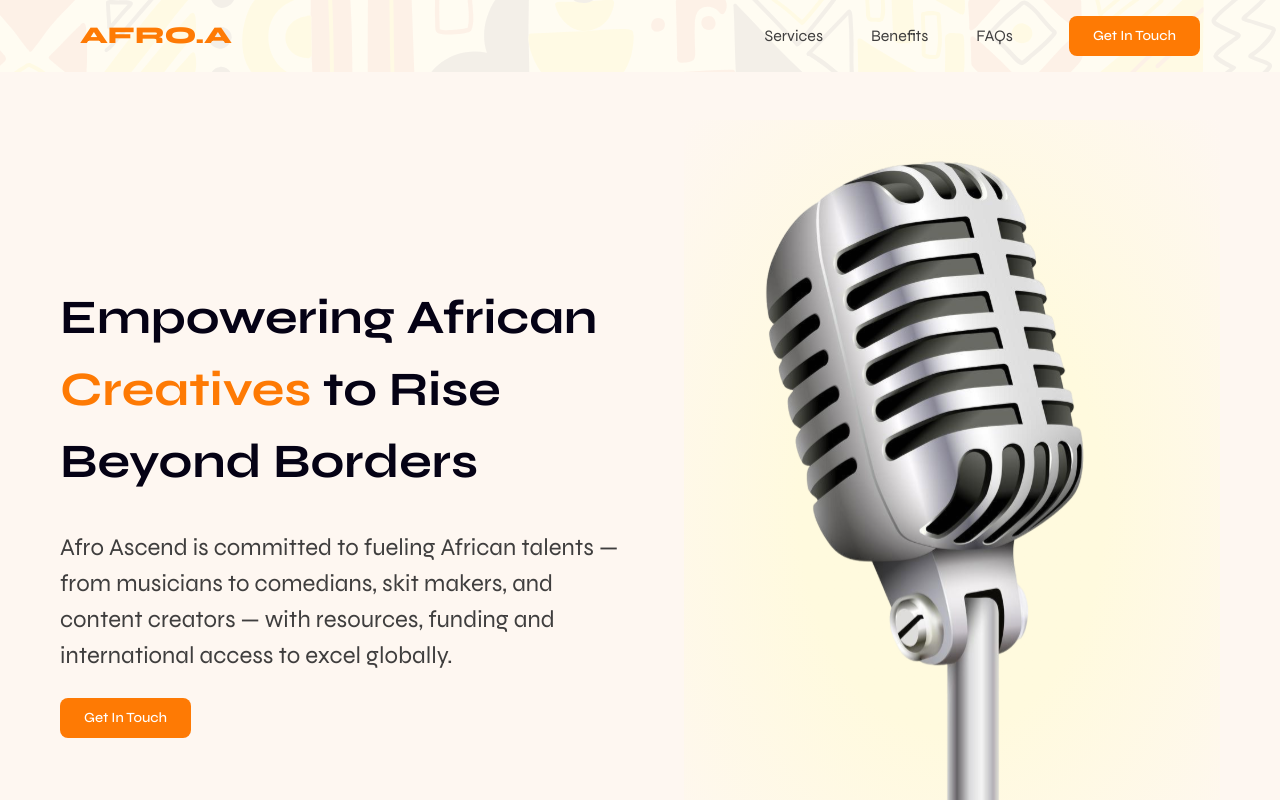
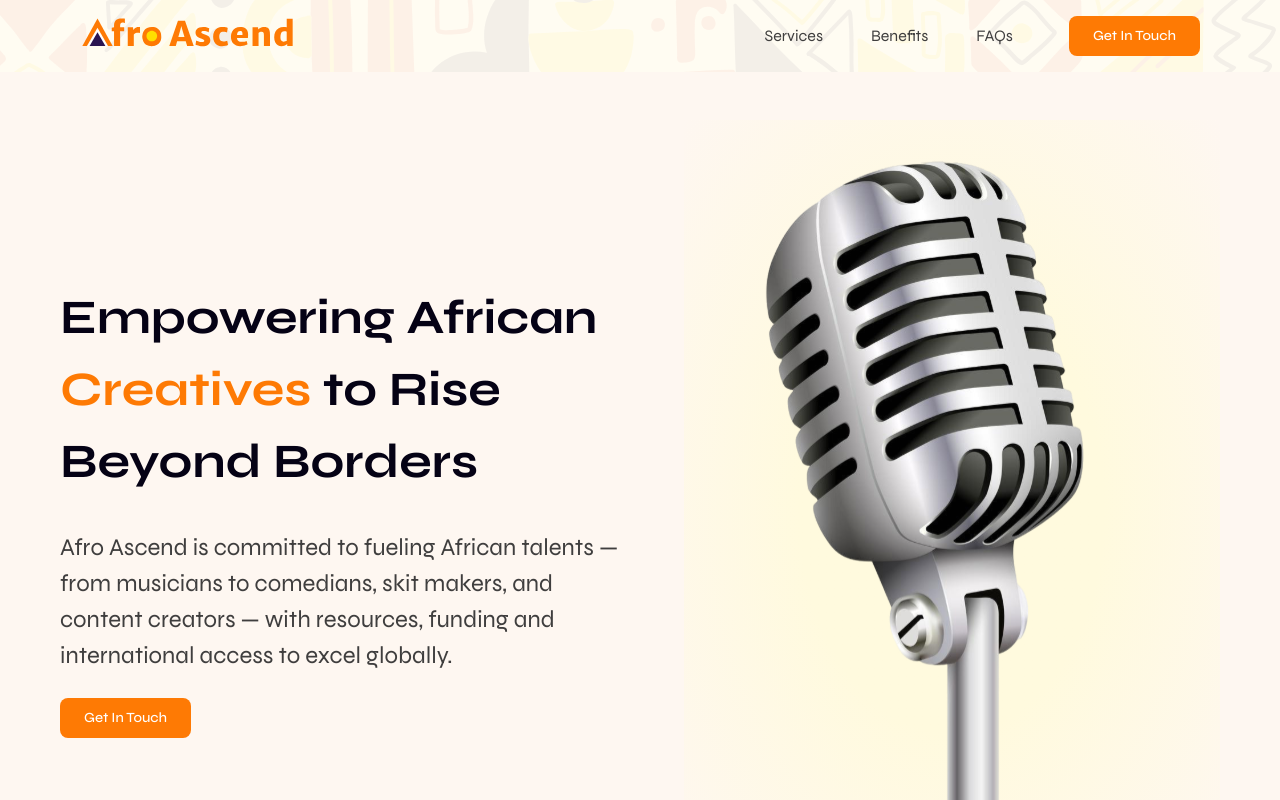
Before and after one commit to Jideotetic/afro-a, a React (Vite) app: page / in a window 1280 px wide. Shown: the top 800 px of the page. Built offline with nearby package versions, Linux system fonts and the light colour scheme.

Commit message:
Change logo

```diff
--- a/src/components/Footer.jsx
+++ b/src/components/Footer.jsx
@@ -12,7 +12,7 @@ function Footer() {
 					<div className="space-y-5 max-w-[320px] md:max-w-[350px]">
 						<div className="flex flex-col gap-3">
 							<span className="text-[24px] font-extrabold text-[#FE7A04]">
-								AFRO.A
+								<img src="/Frame (2).svg" alt="" />
 							</span>
 							<span>
 								For creators who may not be known today, but will shape the
--- a/src/components/Logo.jsx
+++ b/src/components/Logo.jsx
@@ -11,7 +11,7 @@ function Logo() {
 			}}
 			className="text-[24px] font-extrabold text-[#FE7A04]"
 		>
-			AFRO.A
+			<img src="/Frame (2).svg" alt="" />
 		</Link>
 	);
 }
--- a/src/components/MobileNavigation.jsx
+++ b/src/components/MobileNavigation.jsx
@@ -50,7 +50,7 @@ function MobileNavigation({
 								});
 							}}
 						>
-							AFRO.A
+							<img src="/Frame (2).svg" alt="" />
 						</Link>
 					</SheetTitle>
 					<SheetDescription className="sr-only">
```
Also changed, not shown: public/Frame (2).svg (added).
